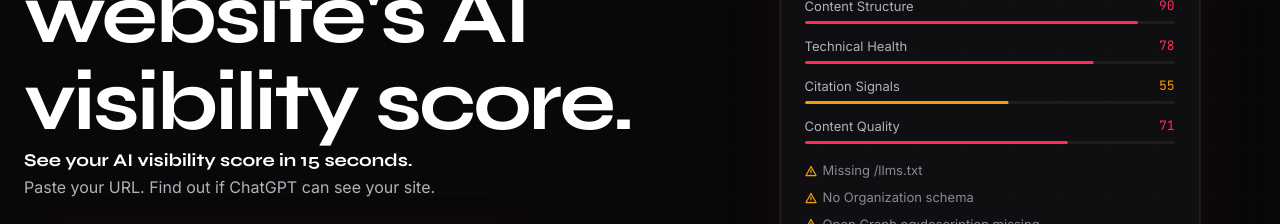
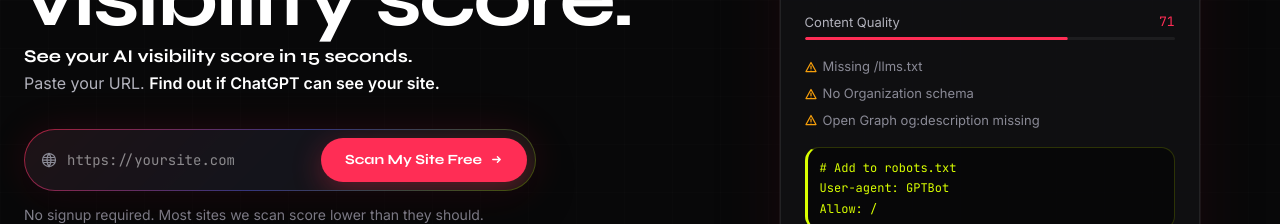
Before and after one commit to swarm-sync/conduitscore, a Next.js app: page / in a window 1280 px wide. Shown: the part 576-800 px from the top of the page. Built offline with nearby package versions, Linux system fonts and the light colour scheme; no server answers; the database is empty.

Commit message:
fix: tighten homepage hero spacing

```diff
--- a/src/app/page.tsx
+++ b/src/app/page.tsx
@@ -136,10 +136,10 @@ export default async function Home() {
   return (
     <>
       <HomePageJsonLd />
-      {/* Responsive hero padding — Tailwind v4 strips custom :root vars, so we inline a <style> */}
+      {/* Responsive hero padding - Tailwind v4 strips custom :root vars, so we inline a <style> */}
       <style dangerouslySetInnerHTML={{ __html: `
-        .hero-inner { padding-top: 56px; padding-bottom: 80px; }
-        @media (max-width: 767px) { .hero-inner { padding-top: 40px; padding-bottom: 56px; } }
+        .hero-inner { padding-top: 24px; padding-bottom: 80px; }
+        @media (max-width: 767px) { .hero-inner { padding-top: 20px; padding-bottom: 56px; } }
       ` }} />
       <Header />
       <main>
@@ -149,7 +149,6 @@ export default async function Home() {
           id="scan"
           className="relative overflow-hidden"
           aria-labelledby="hero-heading"
-          style={{ paddingTop: "72px" }}
         >
           <div className="container-wide hero-inner mx-auto">
             <div
@@ -159,7 +158,6 @@ export default async function Home() {
               <div className="animate-fade-up">
                 <h1
                   id="hero-heading"
-                  className="mt-5"
                   style={{
                     fontFamily: "var(--font-display)",
                     fontSize: "clamp(2.8rem, 6.5vw, 5.5rem)",
@@ -196,7 +194,15 @@ export default async function Home() {
                     lineHeight: 1.7,
                   }}
                 >
-                  Paste your URL. Find out if ChatGPT can see your site.
+                  <span>Paste your URL. </span>
+                  <span
+                    style={{
+                      color: "var(--text-primary)",
+                      fontWeight: 600,
+                    }}
+                  >
+                    Find out if ChatGPT can see your site.
+                  </span>
                 </p>
 
                 {/* Scan form */}
```
